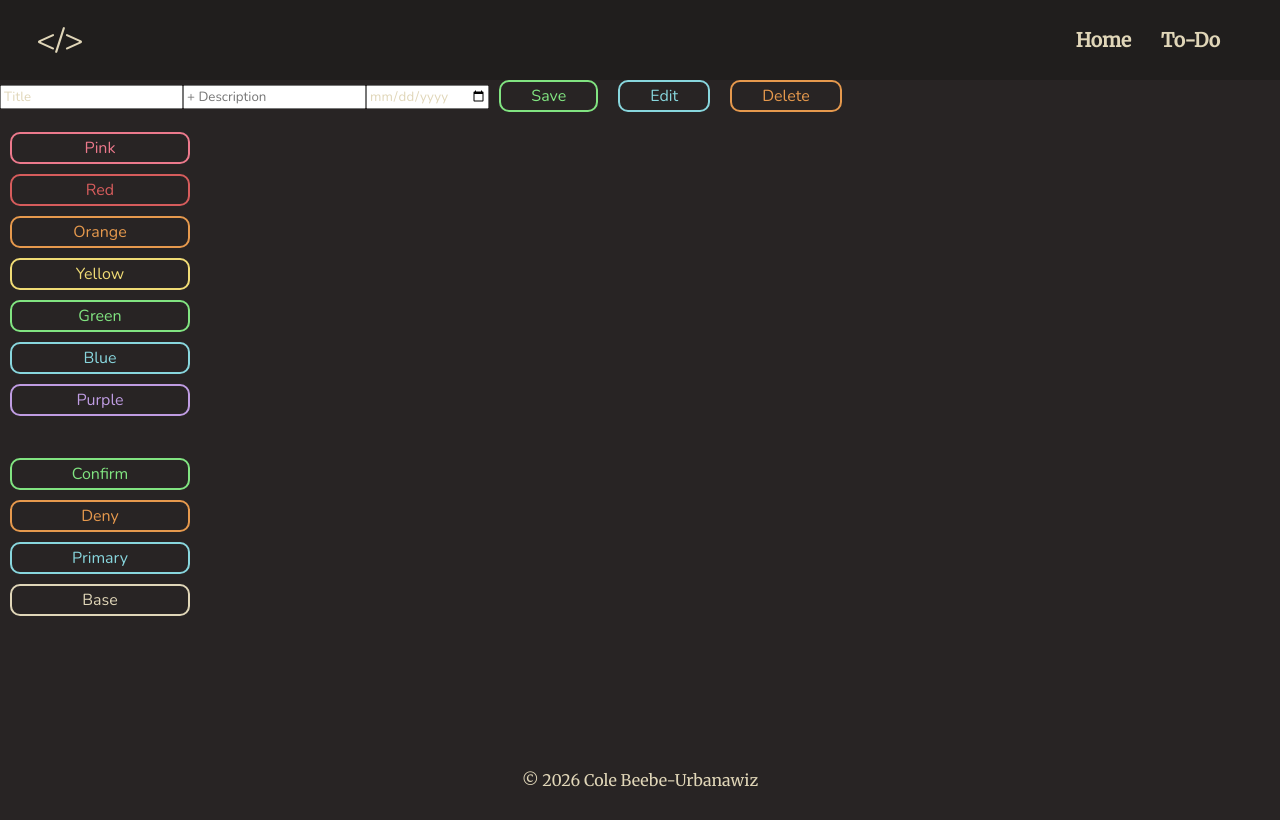
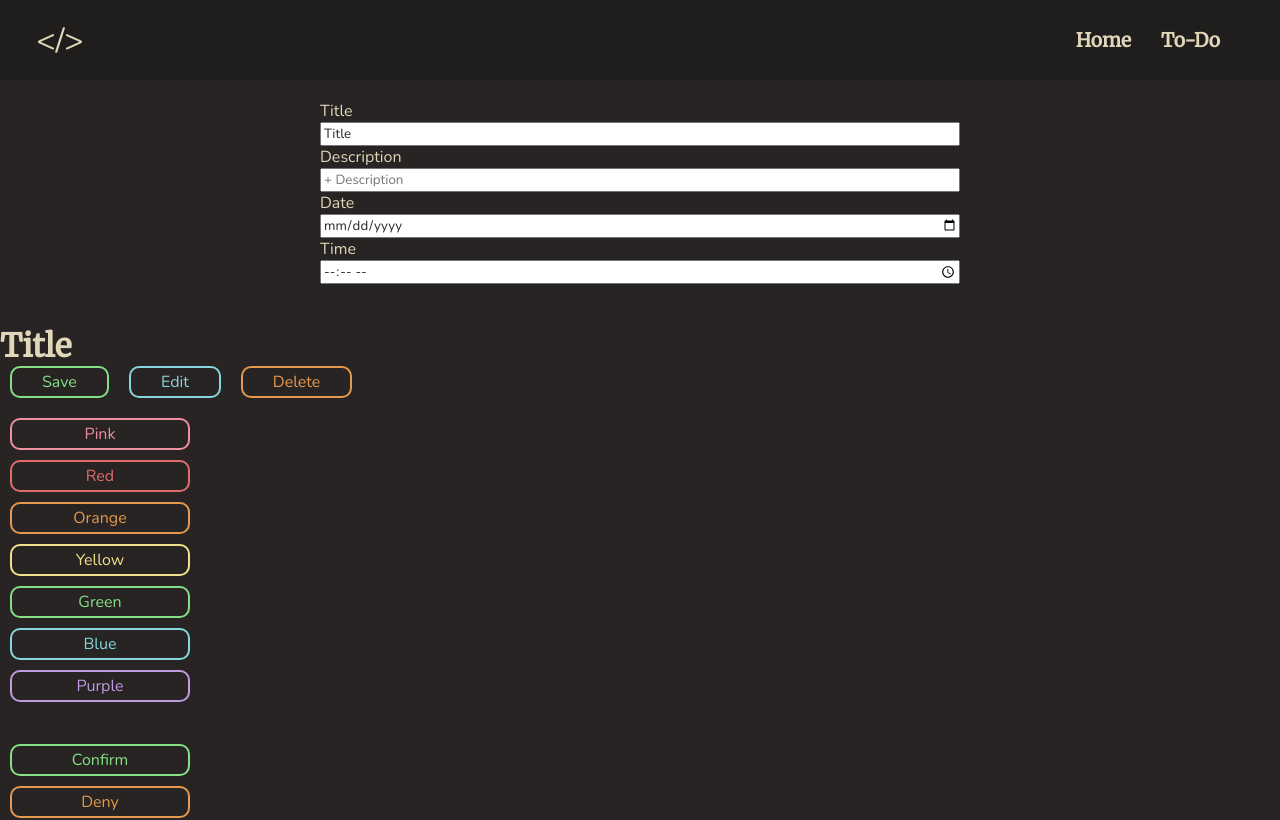
Before and after one commit to outtaspacecode/react-dashboard, a React (Vite) app: page / in a window 1280 px wide. Shown: the top 820 px of the page. Built offline with nearby package versions, Linux system fonts and the light colour scheme; a web font is replaced by a local one.

Commit message:
Adjusted color palette; fixed accessibility issues

```diff
--- a/src/components/Todo.jsx
+++ b/src/components/Todo.jsx
@@ -19,6 +19,8 @@ export function TodoItem() {
 
   return (
   <>
+      <form>
+        <label htmlFor="title">Title</label>
         <input
           type="text"
           id="title"
@@ -28,6 +30,7 @@ export function TodoItem() {
           value={title}
           required
         />
+        <label htmlFor="description">Description</label>
         <input
           type="text"
           id="description"
@@ -36,6 +39,7 @@ export function TodoItem() {
           onChange={handleDescriptionChange}
           value={description}
         />
+        <label htmlFor="date">Date</label>
         <input
           type="date"
           id="date"
@@ -43,6 +47,17 @@ export function TodoItem() {
           onChange={handleDateChange}
           value={date}
         />
+        <label htmlFor="time">Time</label>
+        <input
+          type="time"
+          id="time"
+          className="todo-time"
+        />
+      </form>
+      <br />
+      <h1>{title}</h1>
+      {description !== '' && <h2>{description}</h2>}
+      {date !== null && <h2>{date}</h2>}
       <button className="btn btn-confirm">Save</button>
       <button className="btn btn-primary">Edit</button>
       <button className="btn btn-deny">Delete</button>
--- a/src/css/index.css
+++ b/src/css/index.css
@@ -3,16 +3,16 @@
     --dark__hover: hsl(0, 5%, 22%);
     --light: hsl(45, 40%, 80%);
 
-    --pink: hsl(350, 75%, 70%);
-    --pink__hover: hsl(350, 75%, 65%);
-    --red: hsl(0, 60%, 60%);
-    --red__hover: hsl(0, 60%, 55%);
+    --pink: hsl(350, 75%, 75%);
+    --pink__hover: hsl(350, 75%, 70%);
+    --red: hsl(0, 65%, 65%);
+    --red__hover: hsl(0, 65%, 60%);
     --orange: hsl(30, 75%, 60%);
     --orange__hover: hsl(30, 75%, 50%);
-    --yellow: hsl(50, 80%, 70%);
-    --yellow__hover: hsl(50, 80%, 50%);
-    --green: hsl(120, 65%, 70%);
-    --green__hover: hsl(120, 65%, 60%);
+    --yellow: hsl(50, 80%, 75%);
+    --yellow__hover: hsl(50, 80%, 60%);
+    --green: hsl(120, 60%, 70%);
+    --green__hover: hsl(120, 60%, 60%);
     --blue: hsl(185, 55%, 70%);
     --blue__hover: hsl(185, 55%, 50%);
     --purple: hsl(270, 55%, 75%);
@@ -72,10 +72,12 @@ body {
     margin: 0 10px;
     text-decoration: none;
     border: 2px solid var(--light);
+    text-align: center;
 }
 .btn:hover {
     background-color: var(--light);
     color: var(--dark);
+    box-shadow: 0 0 15px var(--light);
 }
 
 .btn-primary {
@@ -167,3 +169,14 @@ body {
     background-color: var(--purple);
     box-shadow: 0 0 15px var(--purple__hover);
 }
+
+/* TODO: Remove this */
+form {
+    display: flex;
+    flex-direction: column;
+    margin: 20px auto;
+    width: 50%;
+}
+form > input {
+    color: var(--dark);
+}
--- a/src/main.jsx
+++ b/src/main.jsx
@@ -1,6 +1,6 @@
 import { StrictMode } from 'react';
 import { createRoot } from 'react-dom/client';
-import { BrowserRouter } from 'react-router-dom';
+import { HashRouter } from 'react-router-dom';
 import '@fontsource/merriweather';
 import '@fontsource/nunito';
 import '@fontsource/ubuntu-sans-mono';
@@ -9,8 +9,8 @@ import App from './App.jsx';
 
 createRoot(document.getElementById('root')).render(
   <StrictMode>
-    <BrowserRouter>
+    <HashRouter>
       <App />
-    </BrowserRouter>
+    </HashRouter>
   </StrictMode>,
 )
--- a/src/pages/HomePage.jsx
+++ b/src/pages/HomePage.jsx
@@ -26,6 +26,8 @@ function HomePage() {
         <button className="btn btn-deny">Deny</button>
         <button className="btn btn-primary">Primary</button>
         <button className="btn">Base</button>
+        <br />
+        <a href="https://google.com" className="btn btn-yellow">Google</a>
       </div>
     </>
   );
```
Lines whose indentation alone changed are shown as unchanged.
